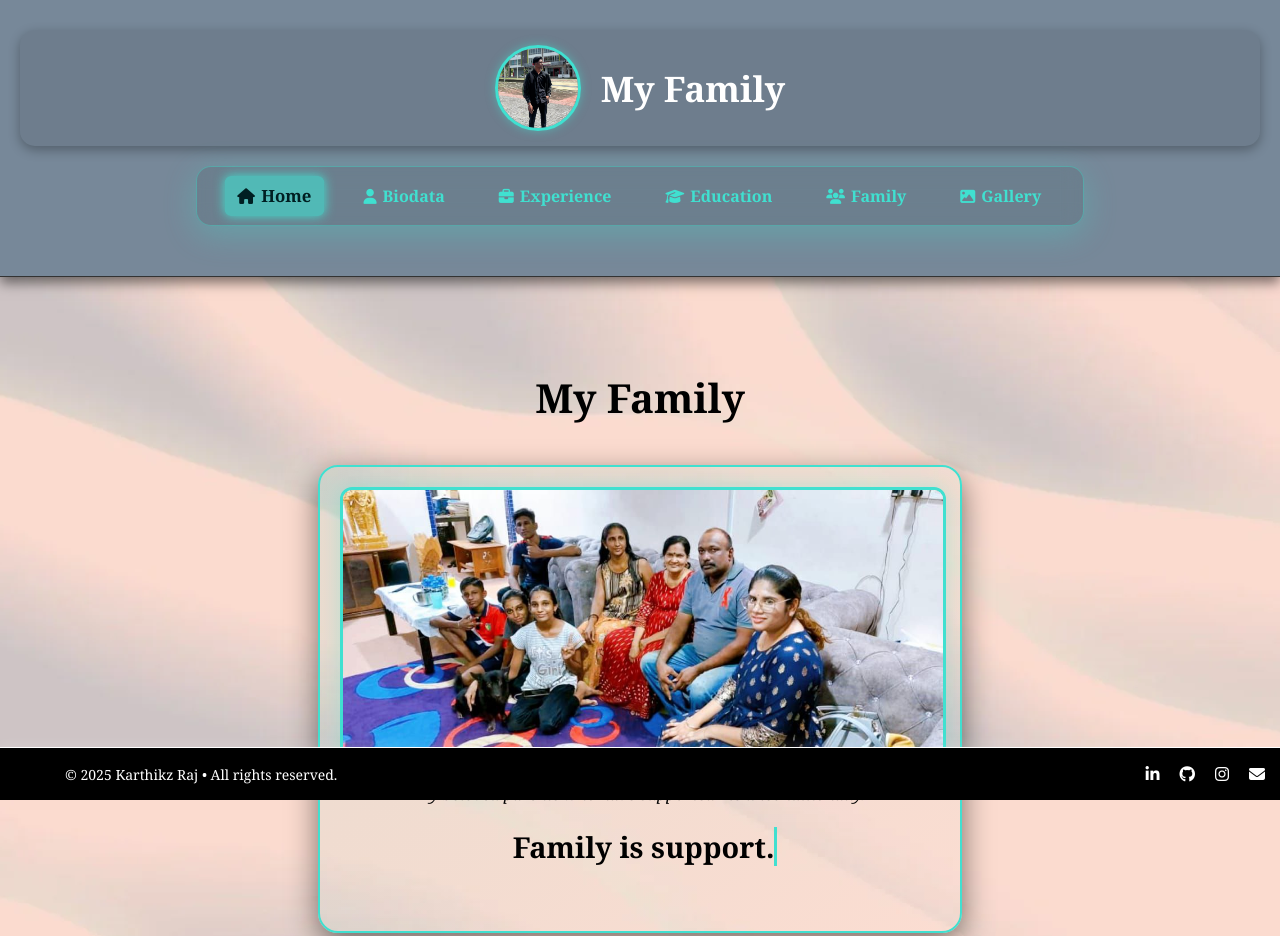
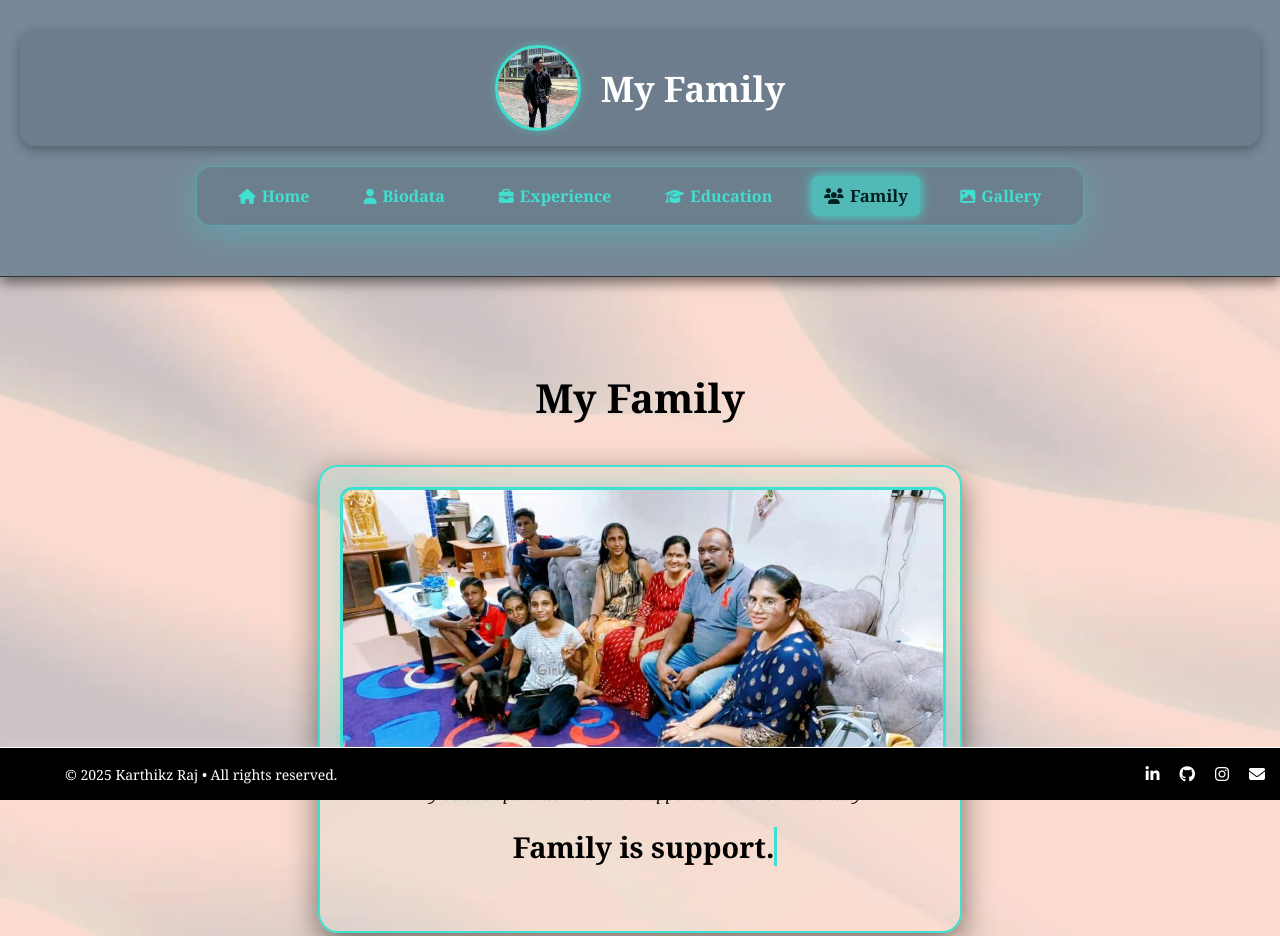
Before and after one commit to Karthik04cding/Personal-Website-assignment-2, a plain HTML site: page Family.html in a window 1280 px wide. Shown: the top 936 px of the page. Drawn offline with Linux system fonts and the light colour scheme.

Commit message:
Update Family.html

```diff
--- a/Family.html
+++ b/Family.html
@@ -16,11 +16,11 @@
 
    <div class="nav-bar">
     <ul>
-      <li><a href="index.html" class="active"><i class="fas fa-home"></i> Home</a></li>
+      <li><a href="index.html"><i class="fas fa-home"></i> Home</a></li>
       <li><a href="Biodata.html"><i class="fas fa-user"></i> Biodata</a></li>
       <li><a href="Experience.html"><i class="fas fa-briefcase"></i> Experience</a></li>
       <li><a href="Education.html"><i class="fas fa-graduation-cap"></i> Education</a></li>
-      <li><a href="Family.html"><i class="fas fa-users"></i> Family</a></li>
+      <li><a href="Family.html"class="active"><i class="fas fa-users"></i> Family</a></li>
       <li><a href="Gallery.html"><i class="fas fa-image"></i> Gallery</a></li>
     </ul>
   </div>
```
